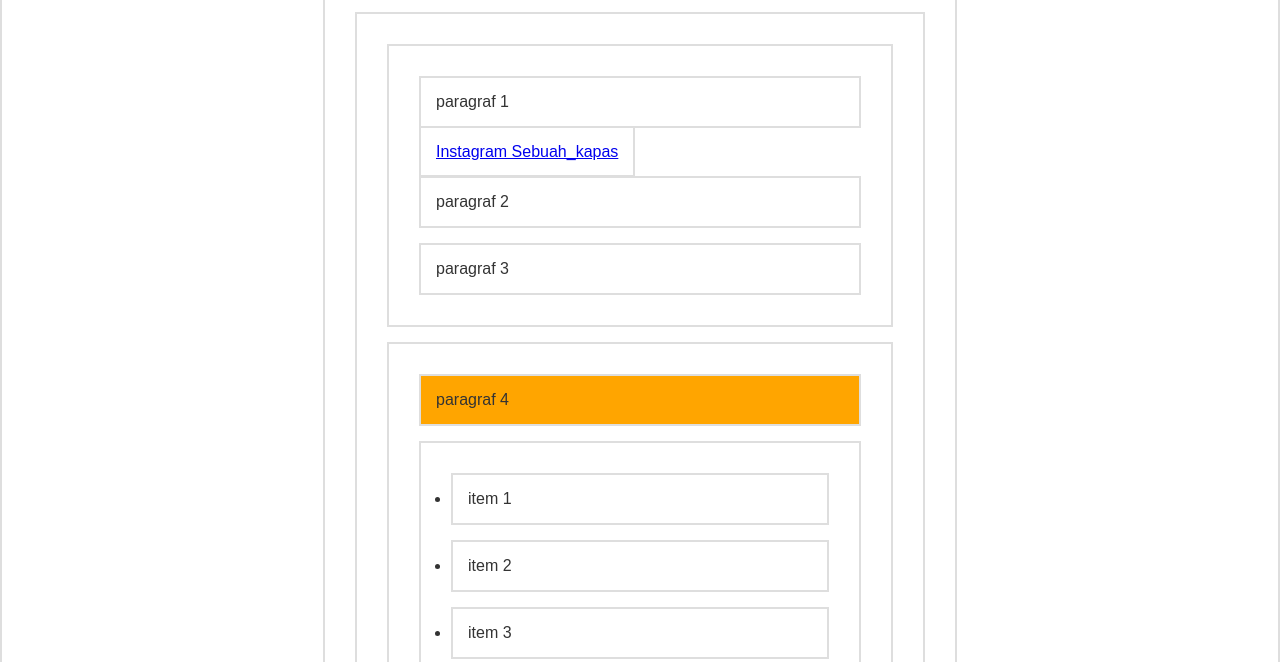
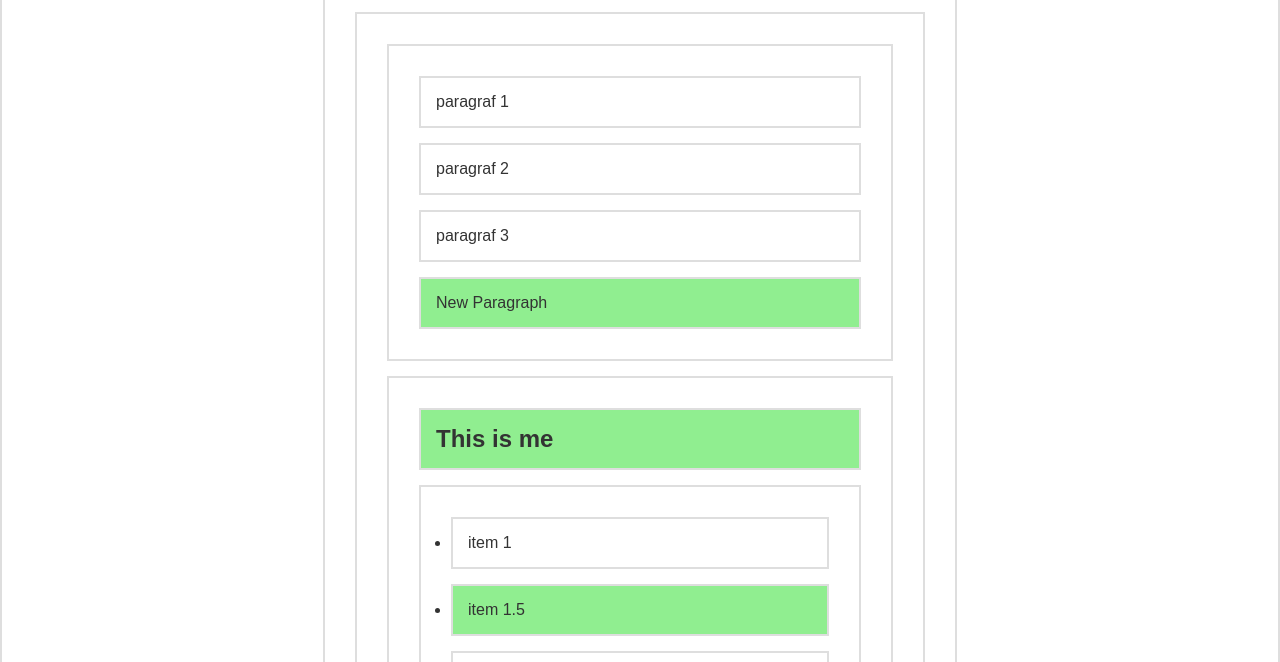
Before and after one commit to Luth-Badila/belajar-js-dom, a plain HTML site: page index.html in a window 1280 px wide. Shown: the part 138-800 px from the top of the page. Drawn offline with Linux system fonts and the light colour scheme.

Commit message:
add dom manipulation part2

```diff
--- a/index.html
+++ b/index.html
@@ -26,6 +26,6 @@
       </section>
   </div>
 
-<script src="script2.js"></script>
+<script src="script4.js"></script>
 </body>
 </html>
--- /dev/null
+++ b/script4.js
@@ -0,0 +1,44 @@
+// DOM Manipulation
+// Buat Element Baru
+
+const newP = document.createElement('p');
+const newTextP = document.createTextNode('New Paragraph');
+
+// Simpan tulisan ke dalam paragraf
+
+newP.appendChild(newTextP);
+
+// simpan newP di akhir section a
+
+const sectionA = document.getElementById('a');
+
+sectionA.appendChild(newP);
+
+
+const newLi = document.createElement('li');
+const newLiText = document.createTextNode('item 1.5');
+
+newLi.appendChild(newLiText);
+
+const ul = document.querySelector('section#b ul');
+const li2 = ul.querySelector('li:nth-child(2)');
+
+ul.insertBefore(newLi, li2);
+
+const link = document.getElementsByTagName('a')[0];
+
+sectionA.removeChild(link);
+
+const sectionB = document.getElementById('b');
+const p4 = sectionB.querySelector('p');
+
+const newH2 = document.createElement('h2');
+const newTextH2 = document.createTextNode('This is me');
+
+newH2.appendChild(newTextH2);
+
+sectionB.replaceChild(newH2, p4)
+
+newP.style.backgroundColor = 'lightgreen';
+newLi.style.backgroundColor = 'lightgreen';
+newH2.style.backgroundColor = 'lightgreen';
--- a/style.css
+++ b/style.css
@@ -13,3 +13,7 @@
   font-family: sans-serif;
   color: #333;
 }
+
+.biru-muda {
+  background-color: lightblue;
+}
```
Also changed, not shown: script3.js (added, +33 -0 lines). Lines whose indentation alone changed are shown as unchanged.
